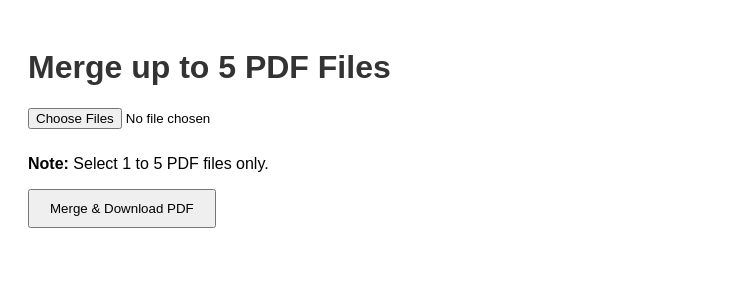
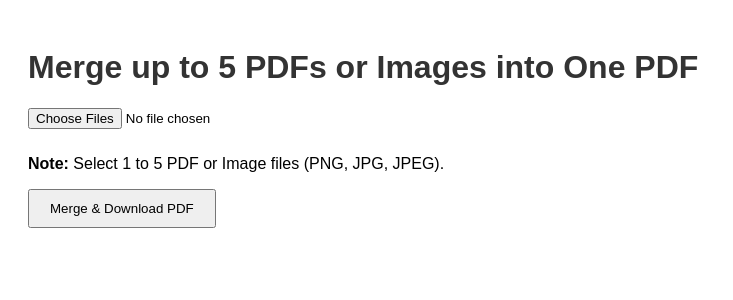
Before and after one commit to zainjack090/pdf_merge_app, a Flask app: page / in a window 1280 px wide. Shown: the top 300 px of the page, without its empty margins (0-733 px from the left). Run offline with Flask 3, Linux system fonts and the light colour scheme.

Commit message:
Update index.html

```diff
--- a/templates/index.html
+++ b/templates/index.html
@@ -2,7 +2,7 @@
 <html lang="en">
 <head>
     <meta charset="UTF-8">
-    <title>PDF Merger App</title>
+    <title>PDF & Image Merger App</title>
     <style>
         body { font-family: Arial, sans-serif; padding: 20px; }
         h1 { color: #333; }
@@ -13,11 +13,11 @@
     </style>
     <script>
         function validateFileInput() {
-            const fileInput = document.getElementById('pdf_files');
+            const fileInput = document.getElementById('files');
             const files = fileInput.files;
             if (files.length > 5) {
-                alert('You can upload a maximum of 5 PDF files.');
-                fileInput.value = ''; // clear selection
+                alert('You can upload a maximum of 5 files.');
+                fileInput.value = '';
                 return false;
             }
             return true;
@@ -25,7 +25,7 @@
     </script>
 </head>
 <body>
-    <h1>Merge up to 5 PDF Files</h1>
+    <h1>Merge up to 5 PDFs or Images into One PDF</h1>
 
     {% with messages = get_flashed_messages() %}
       {% if messages %}
@@ -38,8 +38,8 @@
     {% endwith %}
 
     <form method="post" enctype="multipart/form-data" onsubmit="return validateFileInput()">
-        <input type="file" id="pdf_files" name="pdf_files" accept="application/pdf" multiple required>
-        <p><strong>Note:</strong> Select 1 to 5 PDF files only.</p>
+        <input type="file" id="files" name="files" accept=".pdf, image/png, image/jpeg" multiple required>
+        <p><strong>Note:</strong> Select 1 to 5 PDF or Image files (PNG, JPG, JPEG).</p>
         <button type="submit">Merge & Download PDF</button>
     </form>
 </body>
```
